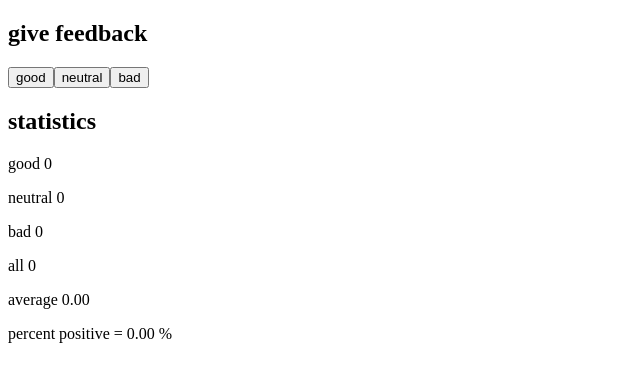
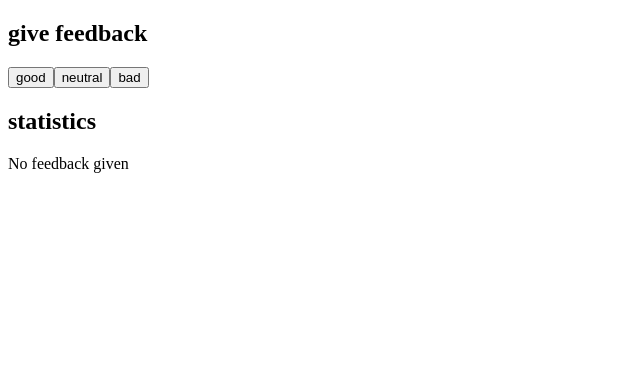
Before and after one commit to mpwdonnelly/FullStackOpen, a React (Create React App) app in the folder part01/unicafe/: page / in a window 1280 px wide. Shown: the top 382 px of the page, without its empty margins (0-640 px from the left). Built offline with nearby package versions, Linux system fonts and the light colour scheme.

Commit message:
unicafe step 4: adds some logic

```diff
--- a/part01/unicafe/src/App.js
+++ b/part01/unicafe/src/App.js
@@ -1,10 +1,9 @@
 import { useState } from 'react'
 
 const Statistics = ({ bad, neutral, good, total }) => {
-
+  if (total===0) {return (<><p>No feedback given</p></>)}
   return (
     <>
-      <h2>statistics</h2>
       <p>good {good}</p>
       <p>neutral {neutral}</p>
       <p>bad {bad}</p>
@@ -28,6 +27,7 @@ const App = () => {
       <button onClick={() => goodCount(good + 1)}>good</button>
       <button onClick={() => neutralCount(neutral + 1)}>neutral</button>
       <button onClick={() => badCount(bad + 1)}>bad</button>
+      <h2>statistics</h2>
       <Statistics bad={bad} good={good} neutral={neutral} total={total} />
 
     </div>
```
